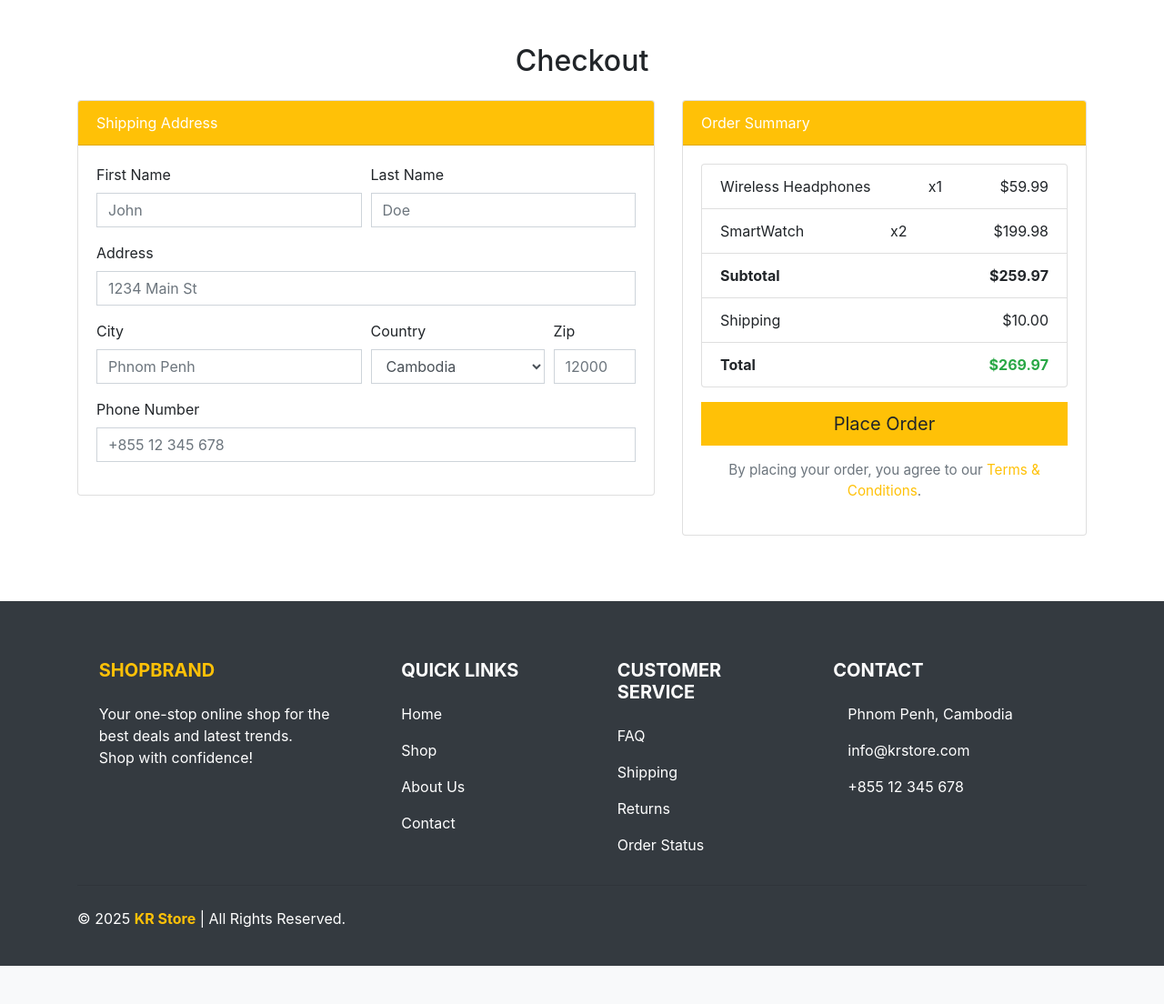
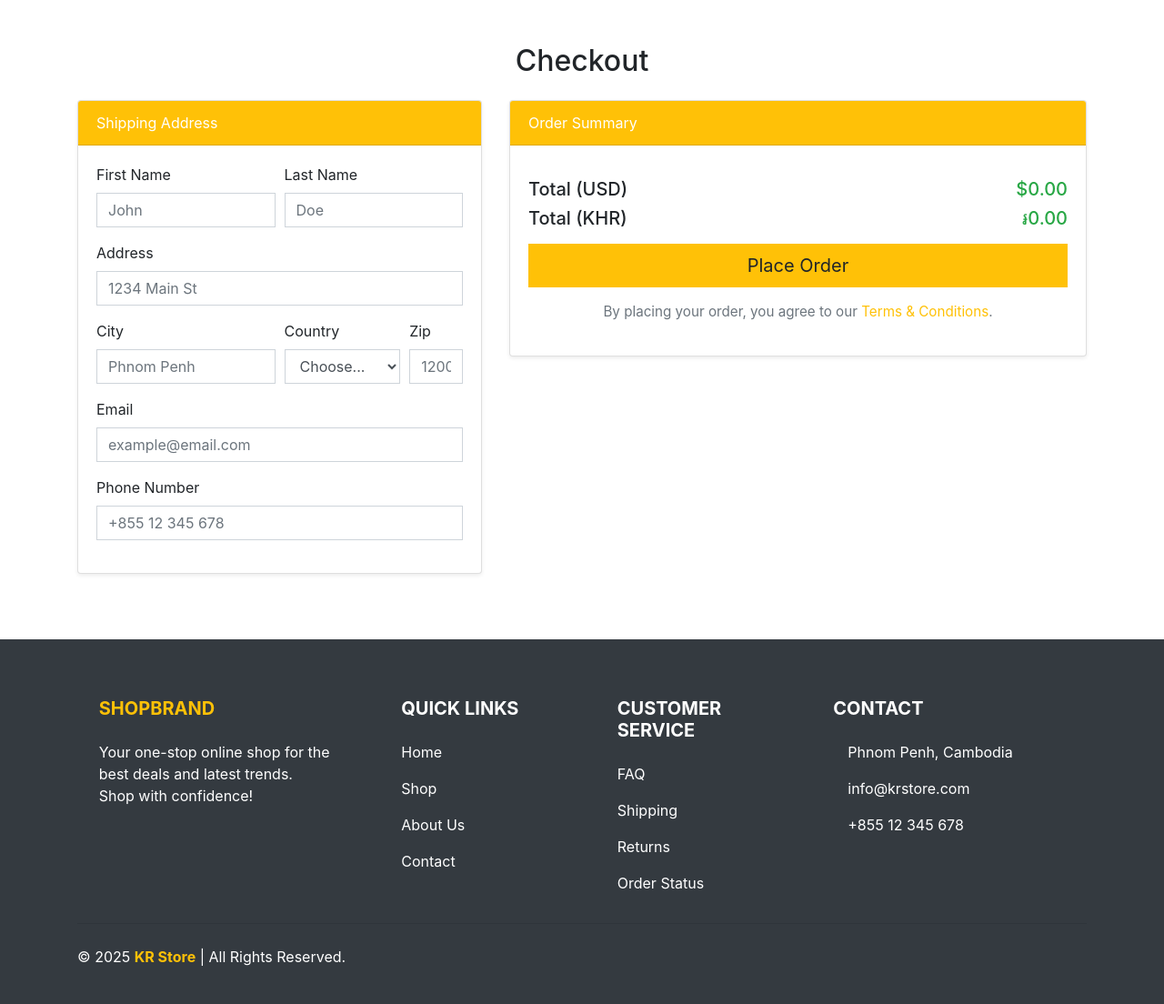
Before and after one commit to phalla009/KRStore_Flask_PP, a Flask app: page /checkout in a window 1280 px wide. Shown: the part 56-1160 px from the top of the page at 91% size. Before the commit the page ends 1118 px from the top, so only its background shows below. Run offline with Flask 3, Linux system fonts and the light colour scheme; some libraries are stand-ins or nearby versions.

Commit message:
Edited file

```diff
--- a/templates/front/checkout.html
+++ b/templates/front/checkout.html
@@ -1,96 +1,199 @@
 {% extends 'front/master.html' %}
 
 {% block content %}
-   {#cart-item#}
 <div class="container my-5">
     <h2 class="mb-4 text-center">Checkout</h2>
     <div class="row">
-            <!-- Left: Shipping & Payment -->
-            <div class="col-lg-7 mb-4">
-                <div class="card mb-4">
+        <!-- LEFT: Shipping Info -->
+        <div class="col-lg-5 mb-4">
+            <div class="card shadow-sm">
                 <div class="card-header bg-warning text-white">
                     Shipping Address
                 </div>
                 <div class="card-body">
-                        <form>
+                    <form id="checkoutForm">
                         <div class="form-row">
                             <div class="form-group col-md-6">
                                 <label for="firstName">First Name</label>
-                                    <input type="text" class="form-control" id="firstName" placeholder="John">
+                                <input type="text" class="form-control" id="firstName" name="first_name" placeholder="John" required>
                             </div>
                             <div class="form-group col-md-6">
                                 <label for="lastName">Last Name</label>
-                                    <input type="text" class="form-control" id="lastName" placeholder="Doe">
+                                <input type="text" class="form-control" id="lastName" name="last_name" placeholder="Doe" required>
                             </div>
                         </div>
                         <div class="form-group">
                             <label for="inputAddress">Address</label>
-                                <input type="text" class="form-control" id="inputAddress" placeholder="1234 Main St">
+                            <input type="text" class="form-control" id="inputAddress" name="address" placeholder="1234 Main St" required>
                         </div>
                         <div class="form-row">
                             <div class="form-group col-md-6">
                                 <label for="inputCity">City</label>
-                                    <input type="text" class="form-control" id="inputCity" placeholder="Phnom Penh">
+                                <input type="text" class="form-control" id="inputCity" name="city" placeholder="Phnom Penh" required>
                             </div>
                             <div class="form-group col-md-4">
                                 <label for="inputCountry">Country</label>
-                                    <select id="inputCountry" class="form-control">
-                                        <option selected>Cambodia</option>
+                                <select id="inputCountry" class="form-control" name="country" required>
+                                    <option selected disabled>Choose...</option>
+                                    <option>Cambodia</option>
                                     <option>Vietnam</option>
-                                        <option>Other</option>
+                                    <option>Laos</option>
                                 </select>
                             </div>
                             <div class="form-group col-md-2">
                                 <label for="inputZip">Zip</label>
-                                    <input type="text" class="form-control" id="inputZip" placeholder="12000">
+                                <input type="text" class="form-control" id="inputZip" name="zip" placeholder="12000" required>
                             </div>
                         </div>
                          <div class="form-group">
+                            <label for="inputEmail">Email</label>
+                            <input type="email" class="form-control" id="inputEmail" name="email" placeholder="example@email.com" required>
+                        </div>
+                        <div class="form-group">
                             <label for="inputPhone">Phone Number</label>
-                                <input type="text" class="form-control" id="inputPhone" placeholder="+855 12 345 678">
+                            <input type="text" class="form-control" id="inputPhone" name="phone" placeholder="+855 12 345 678" required>
                         </div>
                     </form>
                 </div>
             </div>
         </div>
-            <!-- Right: Order Summary -->
-            <div class="col-lg-5">
-                <div class="card mb-4">
+
+        <!-- RIGHT: Order Summary -->
+        <div class="col-lg-7">
+            <div class="card shadow-sm mb-4">
                 <div class="card-header bg-warning text-white">
                     Order Summary
                 </div>
                 <div class="card-body">
-                        <ul class="list-group mb-3">
-                             <li class="list-group-item d-flex justify-content-between align-items-center">
-                                Wireless Headphones <span>x1</span>
-                                <span>$59.99</span>
-                            </li>
-                            <li class="list-group-item d-flex justify-content-between align-items-center">
-                                SmartWatch <span>x2</span>
-                                <span>$199.98</span>
-                            </li>
-                            <li class="list-group-item d-flex justify-content-between">
-                                <strong>Subtotal</strong>
-                                <strong>$259.97</strong>
-                            </li>
-                            <li class="list-group-item d-flex justify-content-between">
-                                <span>Shipping</span>
-                                <span>$10.00</span>
-                            </li>
-                            <li class="list-group-item d-flex justify-content-between">
-                                <strong>Total</strong>
-                                <strong class="text-success">$269.97</strong>
-                            </li>
+                    <ul id="cart_list_tbody" class="list-group mb-3">
+
                     </ul>
-                        <button class="btn btn-warning btn-block btn-lg">
+                    <h5 class="d-flex justify-content-between">
+                        <span>Total (USD)</span>
+                        <span id="label_total_usd" class="text-success">$0.00</span>
+                    </h5>
+                    <h5 class="d-flex justify-content-between">
+                        <span>Total (KHR)</span>
+                        <span id="label_total_khr" class="text-success">៛0.00</span>
+                    </h5>
+
+                    <button class="btn btn-warning btn-block btn-lg mt-3" type="submit" form="checkoutForm">
                         Place Order <i class="fa fa-check"></i>
                     </button>
+
                     <p class="mt-3 text-center text-muted" style="font-size: 0.95rem;">
-                            By placing your order, you agree to our <a href="#" class="text-warning">Terms & Conditions</a>.
+                        By placing your order, you agree to our
+                        <a href="#" class="text-warning">Terms & Conditions</a>.
                     </p>
                 </div>
             </div>
         </div>
     </div>
 </div>
+<script>
+    document.getElementById("checkoutForm").addEventListener("submit", function (e) {
+        e.preventDefault();
+
+        const form = e.target;
+        const data = {
+            firstName: form.first_name.value,
+            lastName: form.last_name.value,
+            address: form.address.value,
+            city: form.city.value,
+            country: form.country.value,
+            zip: form.zip.value,
+            email: form.email.value,
+            phone: form.phone.value,
+        };
+
+        const cart_list = JSON.parse(localStorage.getItem('cart_list') ?? '[]');
+
+        let productLines = cart_list.map((item, index) => {
+            return `🛒 ${index + 1}. ${item.title} x${item.qty} = $${(item.qty * item.price).toFixed(2)}`;
+        }).join('\n');
+
+        // Calculate total USD and KHR
+        let totalUSD = cart_list.reduce((sum, item) => sum + (item.qty * item.price), 0);
+        let totalKHR = totalUSD * 4100;
+
+        // Update DOM total labels
+        document.getElementById("label_total_usd").textContent = `$${totalUSD.toFixed(2)}`;
+        document.getElementById("label_total_khr").textContent = `៛${totalKHR.toLocaleString('en-US', { minimumFractionDigits: 2 })}`;
+
+        // Final message to Telegram
+        const message = `
+            =======📦 New Checkout Order=======
+            👤 Name: ${data.firstName} ${data.lastName}
+            🏠 Address: ${data.address}, ${data.city}, ${data.country} ${data.zip}
+            📧 Email: ${data.email}
+            📱 Phone: ${data.phone}
+
+             ---------- 📦 Order Summary ----------
+            ${productLines}
+
+            💵 Total: $${totalUSD.toFixed(2)}
+            🇰🇭 Total in KHR: ៛${totalKHR.toLocaleString('en-US', { minimumFractionDigits: 2 })}
+                `;
+
+        const botToken = "8282363808:AAGT0lAZyrs8Q5gTUDY2hgpfBDc_4KfepIk";
+        const chatId = "@khchelrien2024";
+
+        const url = `https://api.telegram.org/bot${botToken}/sendMessage`;
+
+        fetch(url, {
+            method: "POST",
+            headers: {
+                "Content-Type": "application/json",
+            },
+            body: JSON.stringify({
+                chat_id: chatId,
+                text: message,
+            }),
+        })
+        .then(response => response.json())
+        .then(data => {
+            {#alert("Order sent to Telegram!");#}
+            form.reset();
+            localStorage.removeItem('cart_list');
+
+            // Reset displayed totals
+            document.getElementById("label_total_usd").textContent = "$0.00";
+            document.getElementById("label_total_khr").textContent = "៛0.00";
+        })
+        .catch(error => {
+            alert("Error sending message.");
+            console.error("Telegram Error:", error);
+        });
+    });
+</script>
+
+
+<script>
+
+    let cart_list = JSON.parse(localStorage.getItem('cart_list') ?? '[]');
+    let cart_list_tbody = document.getElementById('cart_list_tbody');
+    let label_total_usd = document.getElementById('label_total_usd');
+    let label_total_khr = document.getElementById('label_total_khr');
+    let cart = document.getElementById('cart')
+    cart.innerText = `Cart(${cart_list.length})`
+    function renderCartSummary() {
+        cart_list_tbody.innerHTML = '';
+        let totalUSD = 0;
+        cart_list.forEach(item => {
+            let itemTotal = item.qty * item.price;
+            totalUSD += itemTotal;
+            cart_list_tbody.innerHTML += `
+                <li class="list-group-item d-flex justify-content-between align-items-center">
+                    ${item.title}
+                    <span>x${item.qty}</span>
+                    <span>$${itemTotal.toFixed(2)}</span>
+                </li>
+            `;
+        });
+
+        label_total_usd.textContent = `$${totalUSD.toFixed(2)}`;
+        label_total_khr.textContent = `៛${(totalUSD * 4100).toFixed(2)}`;
+    }
+    renderCartSummary();
+</script>
 {% endblock %}
--- a/templates/front/master.html
+++ b/templates/front/master.html
@@ -118,6 +118,10 @@
     cart.innerText = `Cart(${cart_list.length})`
     btn_add_to_cart.forEach(item => {
         item.addEventListener('click', function () {
+            let dpl_index = cart_list.findIndex(cart_item => cart_item.title === this.getAttribute('data-title'))
+            if (dpl_index > -1) {
+                cart_list[dpl_index].qty += 1
+            } else {
                 cart_list.push(
                     {
                         'id': this.getAttribute('data-id'),
@@ -127,6 +131,7 @@
                         'image': this.getAttribute('data-image'),
                     }
                 )
+            }
             localStorage.setItem('cart_list', JSON.stringify(cart_list))
             cart.innerText = `Cart(${cart_list.length})`
             Swal.fire({
@@ -150,12 +155,14 @@
                                 <td style="width:80px">
                                     <img src="${item.image}" class="img-fluid rounded" alt="Product 1">
                                 </td>
-                                <td>
+                                <td style="width: 120px">
                                     <h6 class="mb-0">${item.title}</h6>
                                 </td>
                                 <td>$${item.price}</td>
                                 <td>
+                                   <span class="btn  btn-sm btn-danger" onclick="removeQty(${index})">-</span>
                                    <strong>${item.qty}</strong>
+                                   <span class="btn btn-sm btn-primary" onclick="addQty(${index})">+</span>
                                 </td>
                                 <td>$${item.qty * item.price}</td>
                                 <td>
@@ -168,7 +175,7 @@
 
     function removeCartItem(index) {
         Swal.fire({
-            title: "Are you sure ?",
+            title: "Are you sure?",
             text: "Do you want to remove this item",
             icon: "warning",
             showCancelButton: true,
@@ -180,21 +187,41 @@
                 cart_list.splice(index, 1)
                 localStorage.setItem('cart_list', JSON.stringify(cart_list))
                 renderCartList()
+
             }
         });
     }
+
     function total() {
         let total_usd = 0
         let total_khr = 0
-        cart_list.forEach(item=>{
-            total_usd+= (parseFloat(item.qty) * parseFloat(item.price))
+        cart_list.forEach(item => {
+            total_usd += (parseFloat(item.qty) * parseFloat(item.price))
         })
         total_khr = total_usd * 4100
-        total_khr= Math.ceil(total_khr / 100) * 100
+        total_khr = Math.ceil(total_khr / 100) * 100
 
         label_total_usd.innerText = `$${total_usd.toFixed(2)}`
         label_total_khr.innerText = `៛${total_khr.toLocaleString()}`
     }
+
+    function addQty(index) {
+        cart_list[index].qty++
+        localStorage.setItem('cart_list', JSON.stringify(cart_list))
+        renderCartList()
+        total()
+    }
+
+    function removeQty(index) {
+        if (cart_list[index].qty <= 1) {
+            removeCartItem(index)
+        } else {
+            cart_list[index].qty--
+        }
+        localStorage.setItem('cart_list', JSON.stringify(cart_list))
+        renderCartList()
+        total()
+    }
 </script>
 </body>
 </html>
```
Also changed, not shown: templates/front/cart.html (indentation only). Lines whose indentation alone changed are shown as unchanged.
